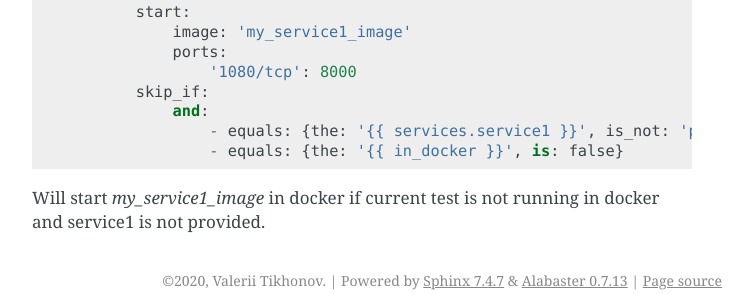
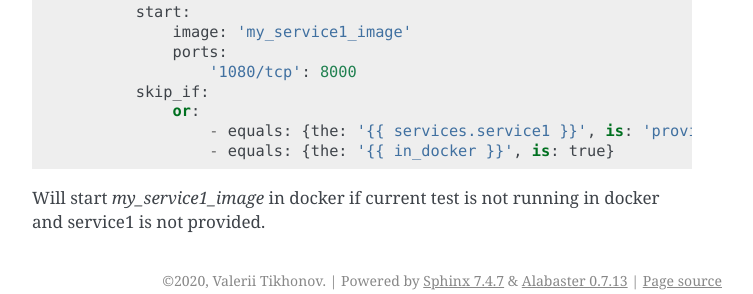
Before and after one commit to comtihon/catcher, a Sphinx documentation site: the page built from docs/source/tests.rst, in a window 1280 px wide and 900 px high, scrolled down 5934 px. Shown: the part 580-874 px from the top of the window, without its empty margins (388-1141 px from the left). Built offline with Sphinx 7.4.7, drawn with Linux system fonts in a browser that asks for light colours.

Commit message:
fix example doc

```diff
--- a/docs/source/tests.rst
+++ b/docs/source/tests.rst
@@ -301,8 +301,8 @@ Multiple clauses::
                 ports:
                     '1080/tcp': 8000
             skip_if:
-                and:
-                    - equals: {the: '{{ services.service1 }}', is_not: 'provided'}
-                    - equals: {the: '{{ in_docker }}', is: false}
+                or:
+                    - equals: {the: '{{ services.service1 }}', is: 'provided'}
+                    - equals: {the: '{{ in_docker }}', is: true}
 
 Will start `my_service1_image` in docker if current test is not running in docker and service1 is not provided.
```
